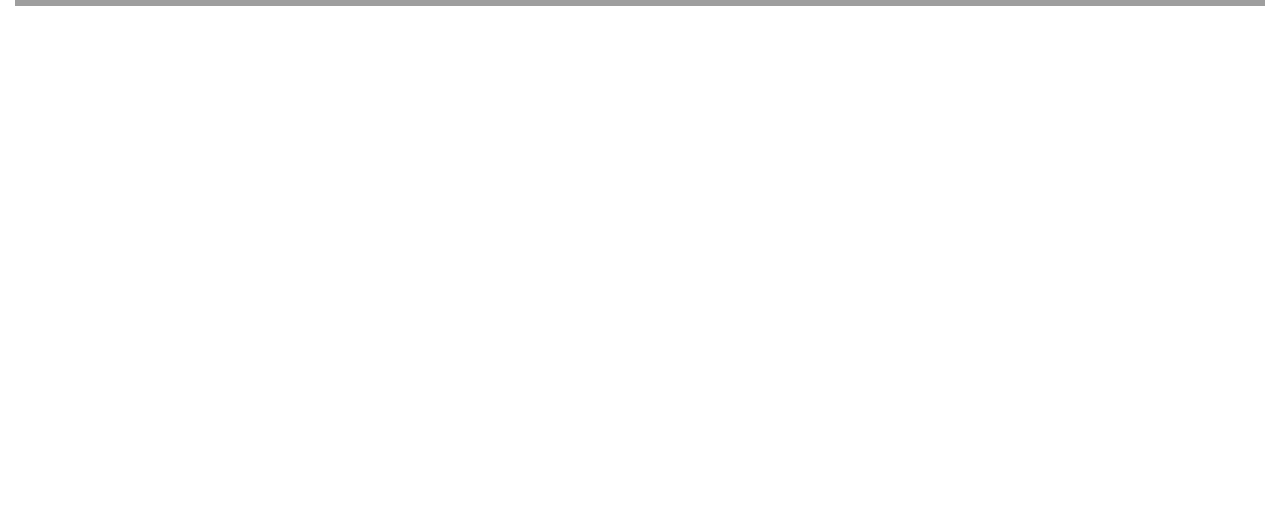
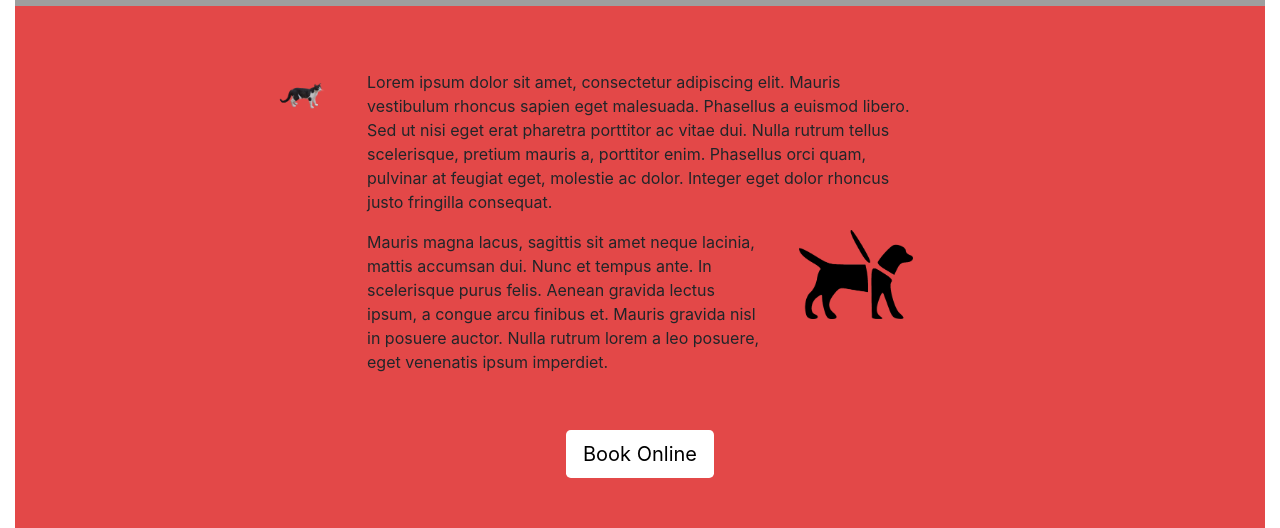
Before and after one commit to FihlaTV/pet-sitter, a plain HTML site: page index.html in a window 1280 px wide. Shown: the part 1288-1816 px from the top of the page. Before the commit the page ends 1294 px from the top, so only its background shows below. Drawn offline with nearby package versions, Linux system fonts and the light colour scheme; grey boxes are pictures that could not be loaded.

Commit message:
add section2 info-bio area

```diff
--- a/css/index.css
+++ b/css/index.css
@@ -2,3 +2,24 @@
   text-align: center;
   background: none;
 }
+
+#section2 {
+  background-color: #E34848;
+  padding: 4rem;
+
+}
+
+#cat-pic {
+
+}
+
+.btn-wrapper {
+  margin-top: 40px;
+}
+
+#contact-btn {
+  background-color: #fff;
+  color: #000;
+  display: block;
+  margin: auto;
+}
--- a/index.html
+++ b/index.html
@@ -87,6 +87,39 @@
 
       </div><!--end of section1-->
 
+      <div id="section2">
+
+        <div class="row">
+          <div class="col-sm-12 col-md-1 offset-md-2">
+            <img class="img-fluid" id="cat-pic" src="img/cat.png">
+          </div>
+          <div class="col-sm-12 col-md-6">
+            <div class="row">
+              <div class="col-sm-12">
+                <p>Lorem ipsum dolor sit amet, consectetur adipiscing elit. Mauris vestibulum rhoncus sapien eget malesuada. Phasellus a euismod libero. Sed ut nisi eget erat pharetra porttitor ac vitae dui. Nulla rutrum tellus scelerisque, pretium mauris a, porttitor enim. Phasellus orci quam, pulvinar at feugiat eget, molestie ac dolor. Integer eget dolor rhoncus justo fringilla consequat.</p>
+              </div>
+            </div>
+            <div class="row">
+              <div class="col-sm-12 col-md-9">
+                <p>Mauris magna lacus, sagittis sit amet neque lacinia, mattis accumsan dui. Nunc et tempus ante. In scelerisque purus felis. Aenean gravida lectus ipsum, a congue arcu finibus et. Mauris gravida nisl in posuere auctor. Nulla rutrum lorem a leo posuere, eget venenatis ipsum imperdiet.</p>
+              </div>
+              <div class="col-sm-12 col-md-3">
+                <img class="img-fluid" src="img/logo.png">
+              </div>
+            </div>
+          </div>
+          <div class="col"></div>
+        </div>
+        <div class="row">
+          <div class="col-sm-12">
+            <div class="btn-wrapper">
+              <button type="button" class="btn btn-lg" id="contact-btn">Book Online</button>
+            </div>
+          </div>
+        </div>
+
+      </div><!--end of section2-->
+
     </div><!--end of container-fluid-->
 
     <!-- Optional JavaScript -->
```
